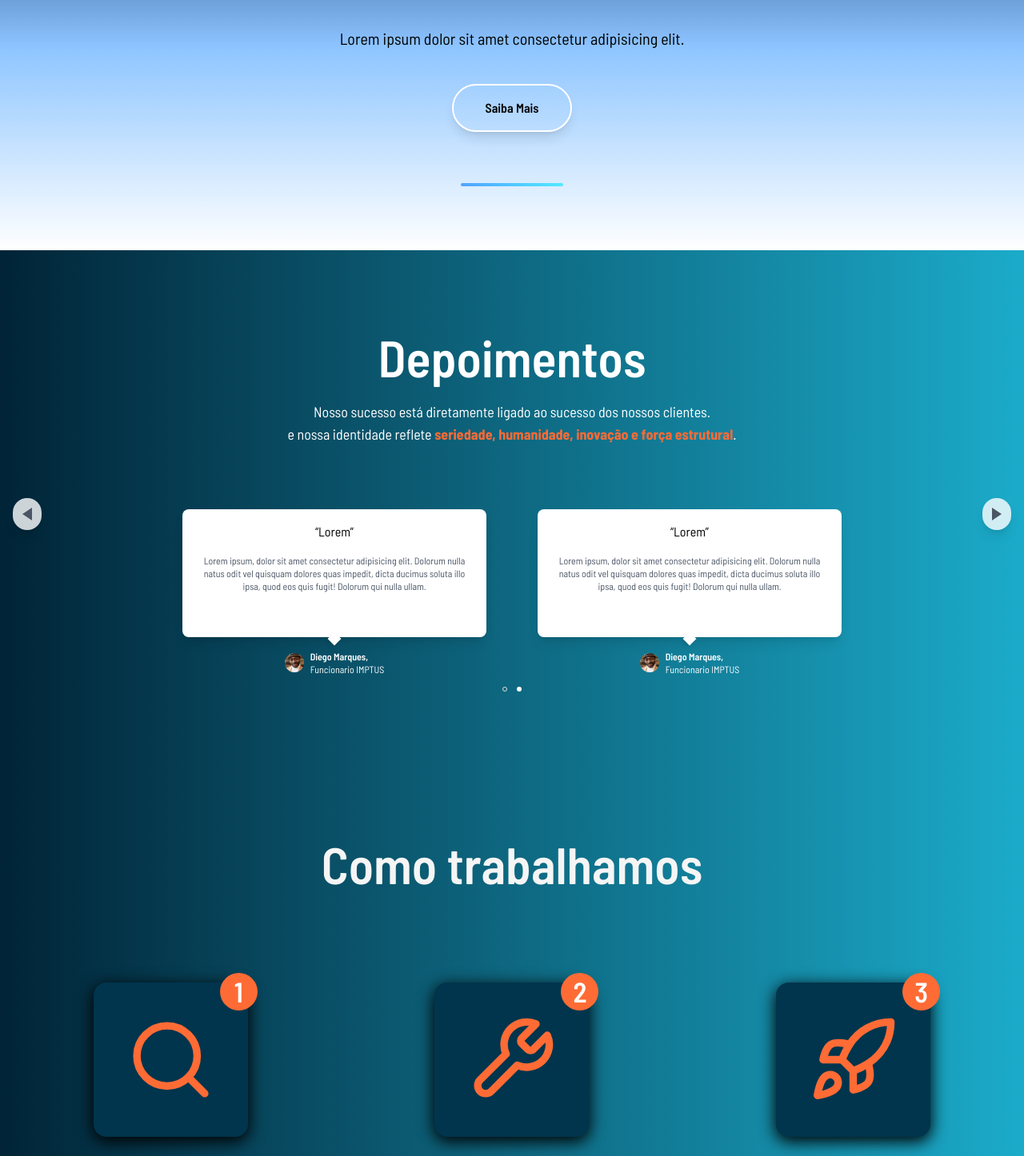
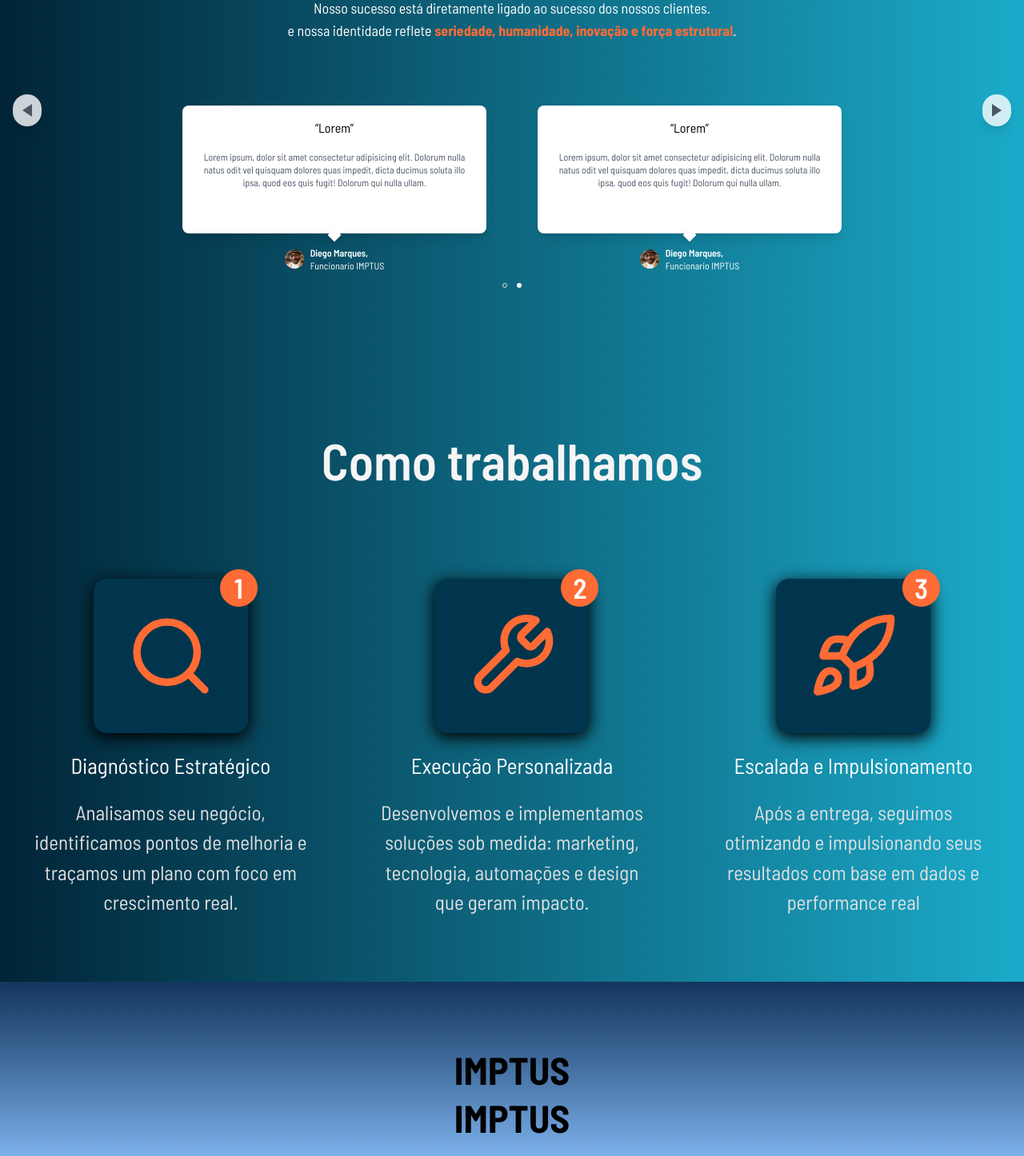
Before and after one commit to igorfrag/imptus, a Next.js app: page / in a window 1280 px wide. Shown: the part 1684-3130 px from the top of the page at 80% size. Built offline with nearby package versions, Linux system fonts and the light colour scheme.

Commit message:
style: adjust div ordering on homepage

```diff
--- a/src/app/(home)/home.page.tsx
+++ b/src/app/(home)/home.page.tsx
@@ -12,12 +12,12 @@ const HomePage = () => {
       <main className="">
         <Hero />
         <Services/>
-        <Sobre />
         <div>
           <Depoimentos />
         </div>
 
         <HowWeWork />
+        <Sobre />
       </main>
     </div>
   );
```
